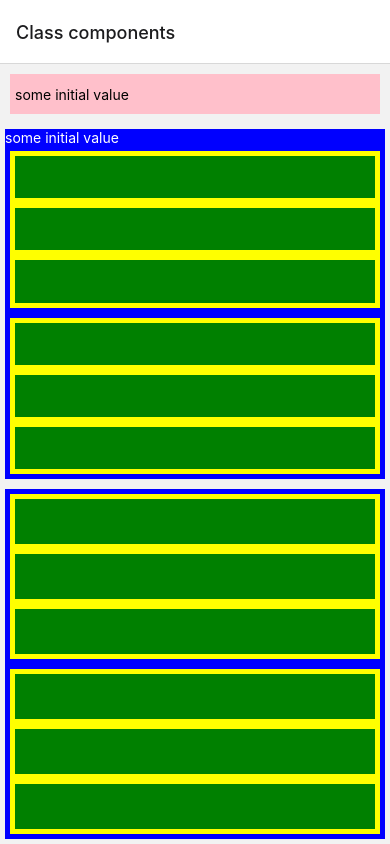
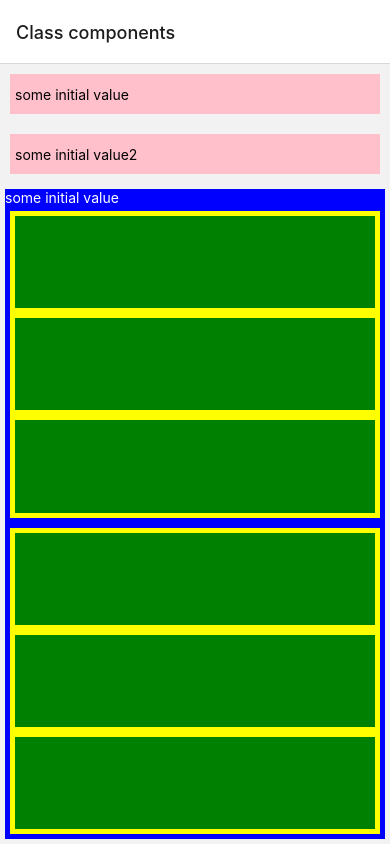
Before and after one commit to firdousali86/Batch4, a React Native app: screen /testClassComp in a window 390 px wide. Built offline with nearby package versions, Linux system fonts and the light colour scheme.

Commit message:
passing additional prop to check decision

```diff
--- a/src/containers/TestClassComp/index.js
+++ b/src/containers/TestClassComp/index.js
@@ -9,13 +9,14 @@ class TestClassComp extends React.Component {
 
     this.state = {
       inputText: 'some initial value',
+      inputText2: 'some initial value2',
     };
   }
 
   render() {
     console.log('testclass rendered');
 
-    const {inputText} = this.state;
+    const {inputText, inputText2} = this.state;
 
     return (
       <View style={{flex: 1}}>
@@ -27,8 +28,15 @@ class TestClassComp extends React.Component {
           style={{backgroundColor: 'pink', height: 40, padding: 5, margin: 10}}
         />
 
-        <LevelOne inputText={inputText}></LevelOne>
-        <LevelOne></LevelOne>
+        <TextInput
+          value={this.state.inputText2}
+          onChangeText={changedText => {
+            this.setState({inputText2: changedText});
+          }}
+          style={{backgroundColor: 'pink', height: 40, padding: 5, margin: 10}}
+        />
+
+        <LevelOne inputText={inputText} inputText2={inputText2}></LevelOne>
       </View>
     );
   }
```
